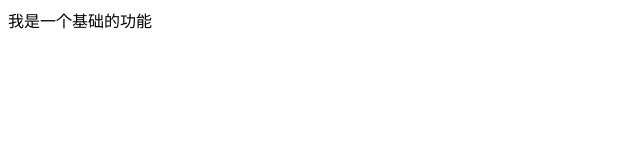
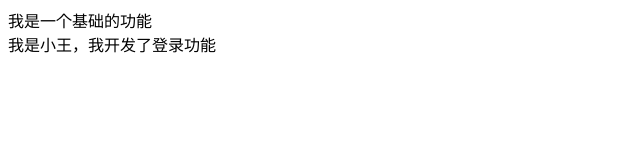
Before and after one commit to JHan592017155/myfirst, a plain HTML site: page index.html in a window 1280 px wide. Shown: the whole page, without its empty margins (0-640 px from the left). Drawn offline with Linux system fonts and the light colour scheme.

Commit message:
我是小王，我完成了登录功能

```diff
--- a/index.html
+++ b/index.html
@@ -8,5 +8,9 @@
 </head>
 <body>
     <div>我是一个基础的功能</div>
+
+    <div>
+        我是小王，我开发了登录功能
+    </div>
 </body>
 </html>
```
